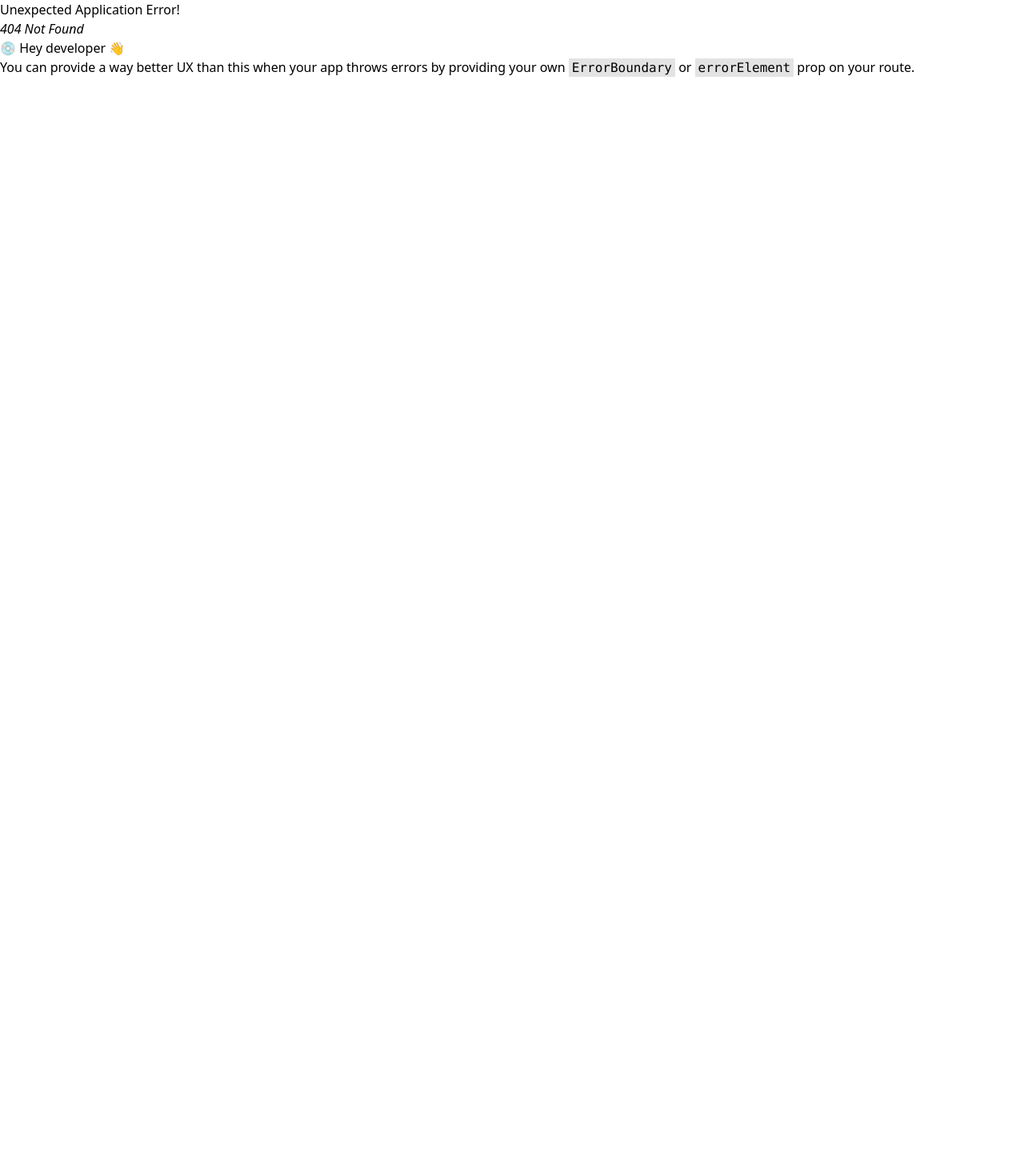
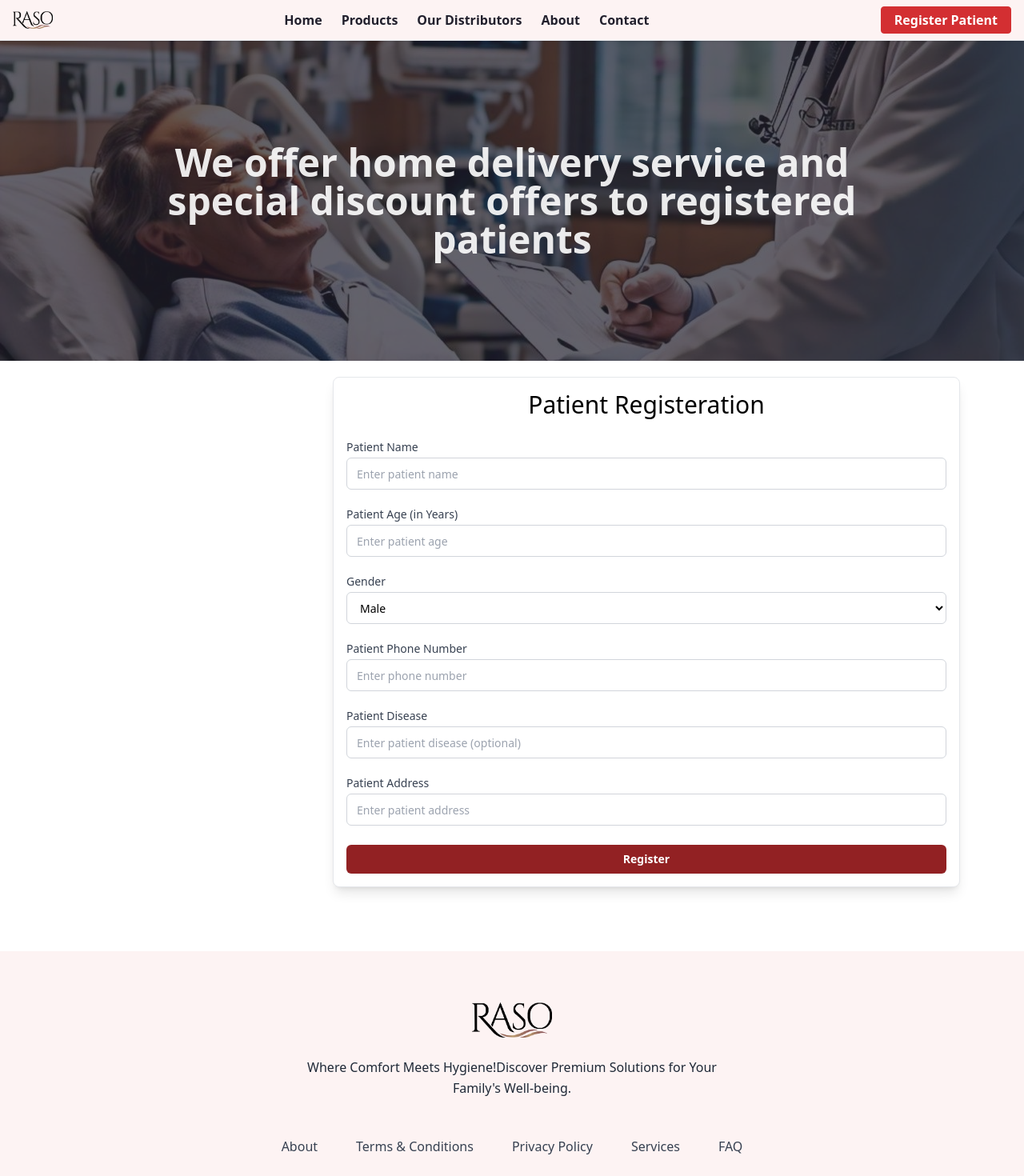
Before and after one commit to mkkhan151/raso, a React (Vite) app in the folder rasoFrontend/: page /register in a window 1280 px wide. Before the commit this address had no page. Shown: the top 1470 px of the page at 80% size. Before the commit the page ends 800 px from the top, so only its background shows below. Built offline with nearby package versions, Linux system fonts and the light colour scheme.

Commit message:
create patient registeration page for raso

```diff
--- a/rasoFrontend/src/components/footer/Footer.jsx
+++ b/rasoFrontend/src/components/footer/Footer.jsx
@@ -5,7 +5,7 @@ import { Facebook, Instagram, Linkedin } from 'lucide-react';
 
 export default function Footer() {
     return (
-        <footer className="bg-old-brick-50">
+        <footer className="bg-old-brick-50 clear-both">
             <div className="mx-auto max-w-5xl px-4 py-16 sm:px-6 lg:px-8">
                 <div className="flex justify-center text-teal-600">
                     <img src={logo} alt="Logo" width={100} />
--- a/rasoFrontend/src/components/header/Header.jsx
+++ b/rasoFrontend/src/components/header/Header.jsx
@@ -34,7 +34,7 @@ function Header() {
     }
 
     return (
-        <header className='bg-old-brick-50 sticky top-0 w-full border-b shadow py-1 px-2 md:py-2 md:px-4'>
+        <header className='bg-old-brick-50 sticky top-0 w-full border-b shadow py-1 px-2 md:py-2 md:px-4 z-50'>
             {/* for large screens */}
             <div className='w-full max-w-7xl m-auto flex justify-between items-center'>
                 <Link to="/"><img src={logo} width={50} alt="Logo" /></Link>
--- a/rasoFrontend/src/main.jsx
+++ b/rasoFrontend/src/main.jsx
@@ -3,7 +3,7 @@ import ReactDOM from 'react-dom/client';
 import './index.css';
 import { createBrowserRouter, RouterProvider } from 'react-router-dom';
 import { Root } from "./components";
-import { Home, About, Contact, Products, Distributors } from './pages';
+import { Home, About, Contact, Products, Distributors, RegisterPatient } from './pages';
 
 const router = createBrowserRouter([
   {
@@ -30,6 +30,10 @@ const router = createBrowserRouter([
       {
         path: '/distributors',
         element: <Distributors />
+      },
+      {
+        path: '/register',
+        element: <RegisterPatient />
       }
     ]
   }
--- /dev/null
+++ b/rasoFrontend/src/pages/RegisterPatient.jsx
@@ -0,0 +1,44 @@
+import React from 'react';
+import patient from '../assets/patient.jpg';
+import Input from '../components/Input';
+
+function RegisterPatient() {
+    return (
+        <section className='w-full'>
+            <div className='w-full relative'>
+                <img src={patient} className='w-full h-[50vh] object-cover' />
+                <div className='absolute top-0 left-0 w-full h-[50vh] bg-baltic-sea/70'></div>
+                <div className='absolute top-0 left-0 w-full h-[50vh] flex justify-center items-center'>
+                    <h1 className='text-center text-2xl font-semibold max-w-sm md:max-w-xl lg:max-w-4xl text-white/90 md:text-3xl lg:text-5xl'>We offer home delivery service and special discount offers to registered patients</h1>
+                </div>
+                <div className='w-full relative px-4 md:px-8 lg:px-20 pt-5'>
+                    <div className='bg-white float-right w-full lg:w-[70%] border rounded-lg shadow-lg p-4'>
+                        <h2 className='text-center font-medium text-lg md:text-xl lg:text-3xl'>Patient Registeration</h2>
+                        <form action="#" className='w-full flex flex-col gap-y-6 mt-7'>
+                            <Input label="Patient Name" placeholder="Enter patient name" />
+                            <Input label={"Patient Age (in Years)"} placeholder={"Enter patient age"} type='number' />
+                            <div className='grid w-full items-center gap-1.5'>
+                                <label htmlFor="gender" className='text-sm font-medium leading-none text-gray-700 peer-disabled:cursor-not-allowed peer-disabled:opacity-70'>Gender</label>
+                                <select id="gender"
+                                    className='flex h-10 w-full rounded-md font-medium placeholder:font-normal text-black border border-gray-300 bg-transparent px-3 py-2 text-sm placeholder:text-gray-400 focus:outline-none focus:ring-1 focus:ring-gray-400 focus:ring-offset-1 disabled:cursor-not-allowed disabled:opacity-50'
+                                >
+                                    <option value="male" selected>Male</option>
+                                    <option value="female">Female</option>
+                                </select>
+                            </div>
+                            <Input label={"Patient Phone Number"} placeholder={"Enter phone number"} type='tel' />
+                            <Input label={"Patient Disease"} placeholder={"Enter patient disease (optional)"} />
+                            <Input label={"Patient Address"} placeholder={"Enter patient address"} />
+                            <button type='submit'
+                            className='w-full rounded-md bg-old-brick px-3 py-2 text-sm font-semibold text-white shadow-sm hover:bg-old-brick/80 focus-visible:outline focus-visible:outline-2 focus-visible:outline-offset-2 focus-visible:outline-black'
+                            >Register</button>
+                        </form>
+                    </div>
+                </div>
+            </div>
+            <div className='h-20 clear-both'></div>
+        </section>
+    )
+}
+
+export default RegisterPatient
--- a/rasoFrontend/src/pages/index.js
+++ b/rasoFrontend/src/pages/index.js
@@ -3,5 +3,6 @@ import About from './About';
 import Contact from './Contact';
 import Products from './Products';
 import Distributors from './Distributors';
+import RegisterPatient from './RegisterPatient';
 
-export { Home, About, Contact, Products, Distributors }
+export { Home, About, Contact, Products, Distributors, RegisterPatient }
```
Also changed, not shown: rasoFrontend/src/assets/patient.jpg (added).
